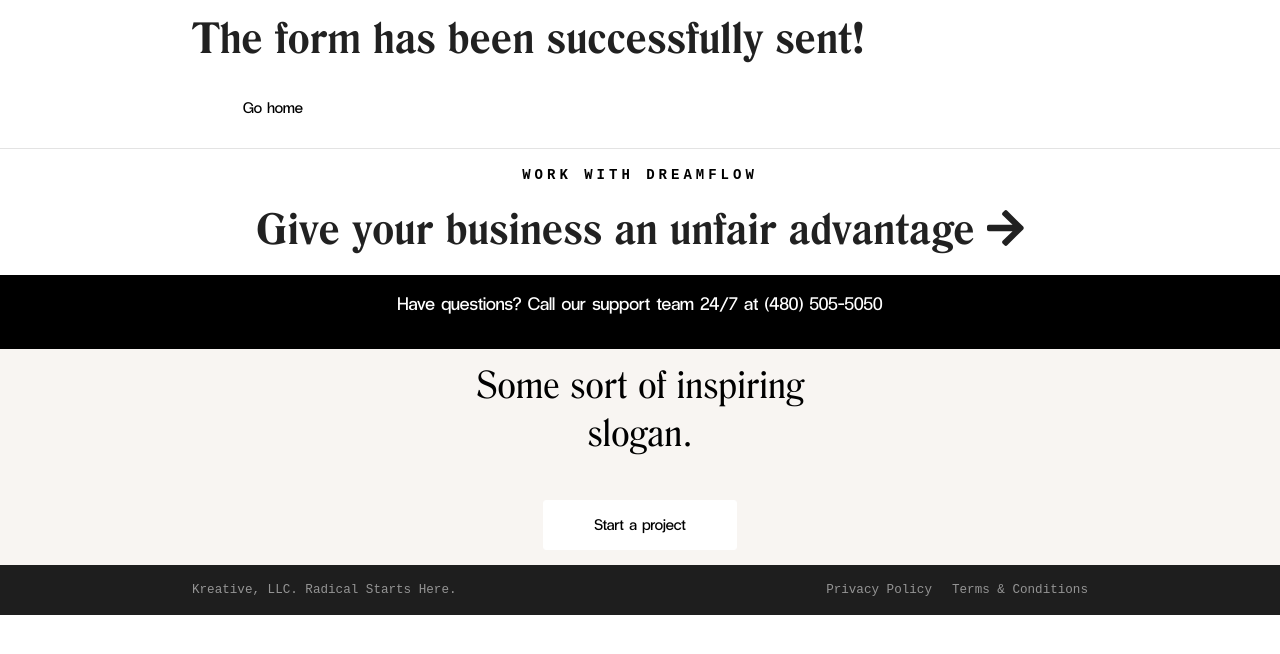
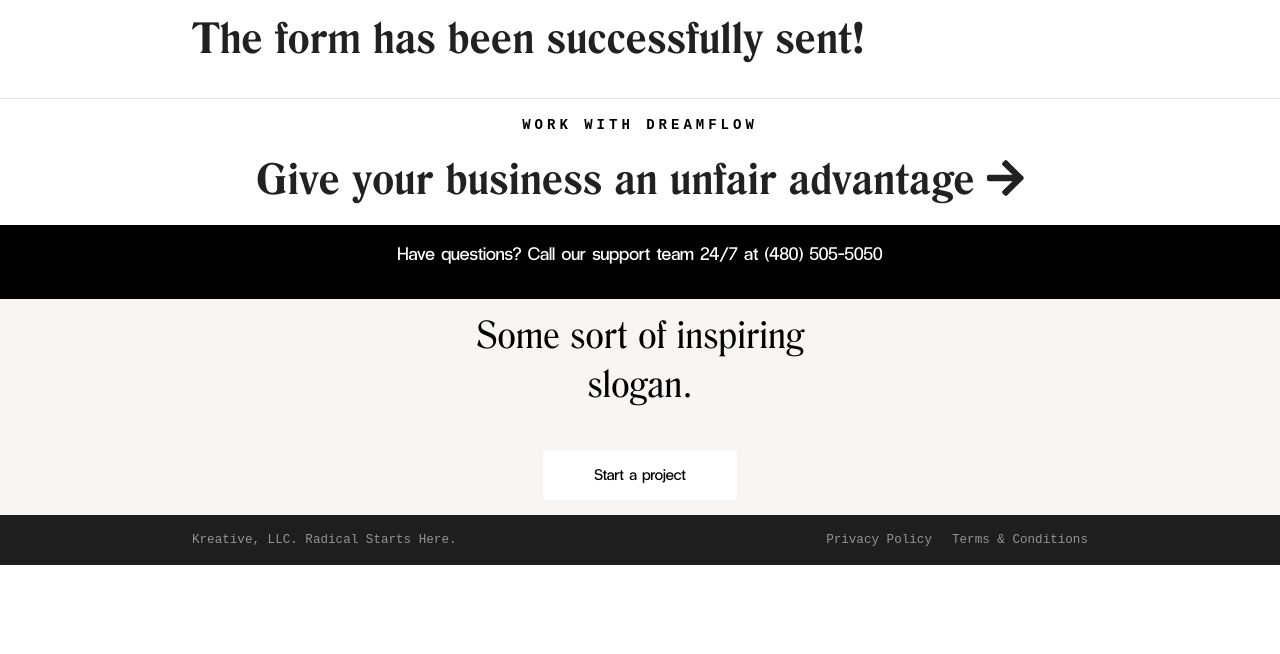
Before and after one commit to kreative/dreamflow-site, a Next.js app: page /success in a window 1280 px wide. Shown: the top 654 px of the page. Built offline with nearby package versions, Linux system fonts and the light colour scheme.

Commit message:
Some changes

```diff
--- a/components/Navbar/Navbar.js
+++ b/components/Navbar/Navbar.js
@@ -146,7 +146,7 @@ class DreamflowNavbar extends Component {
           }
 
           .logo {
-            width: 30%;
+            width: 27%;
           }
 
           .overlay {
--- a/pages/success.js
+++ b/pages/success.js
@@ -21,18 +21,6 @@ const SuccessPage = () => {
       </Head>
       <Wrapper bg="#7FE8AB" paddingTop="300px" paddingBottom="100px">
         <h1>The form has been successfully sent!</h1>
-        <Button
-          href="/"
-          fill="black"
-          hoverColor="#53504E"
-          textColor="white"
-          radius="3px"
-          border="1px solid black"
-          hoverBorder="1px solid #53504E"
-          padding="15px 50px"
-        >
-          Go home
-        </Button>
       </Wrapper>
       <Footer />
     </div>
```
